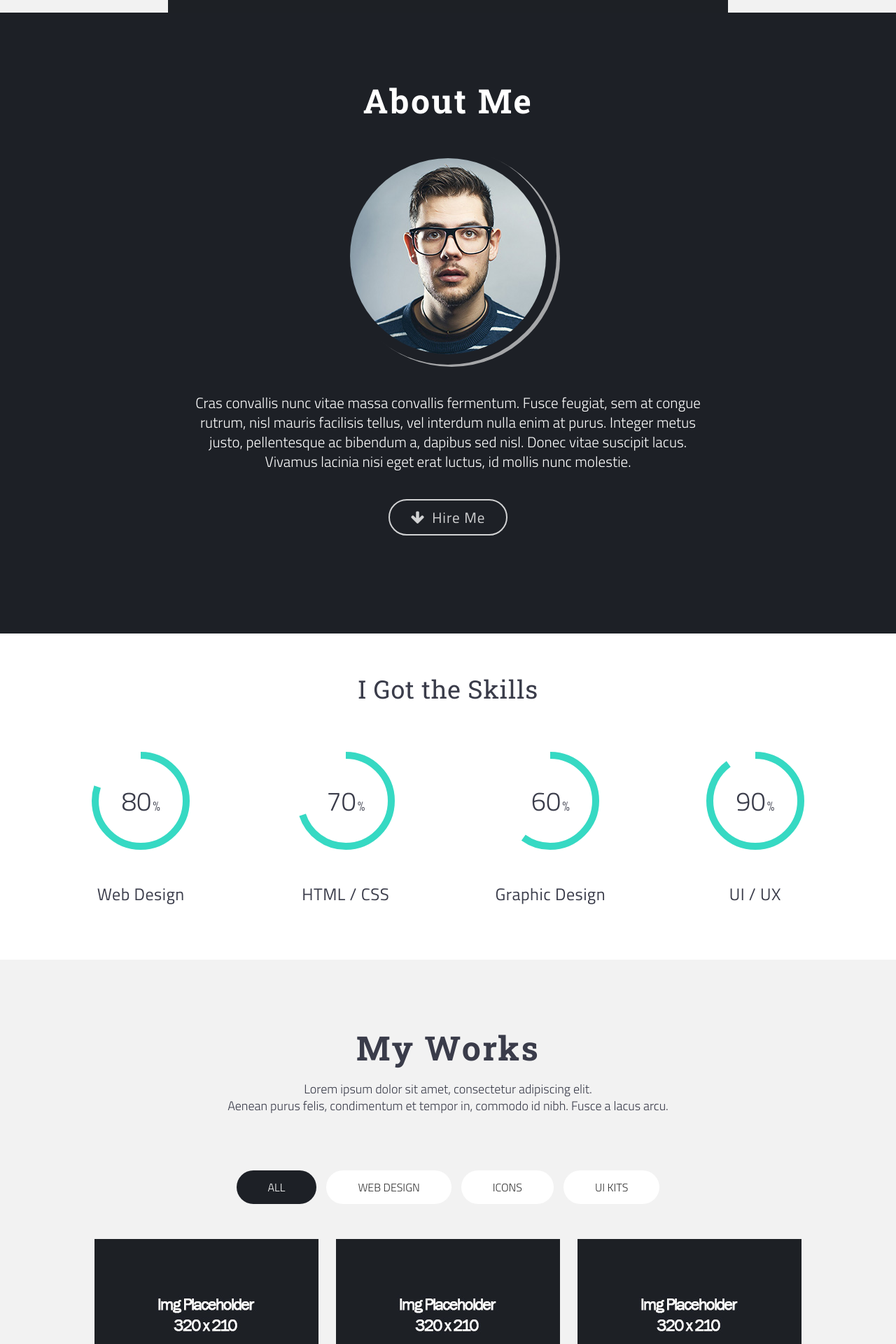
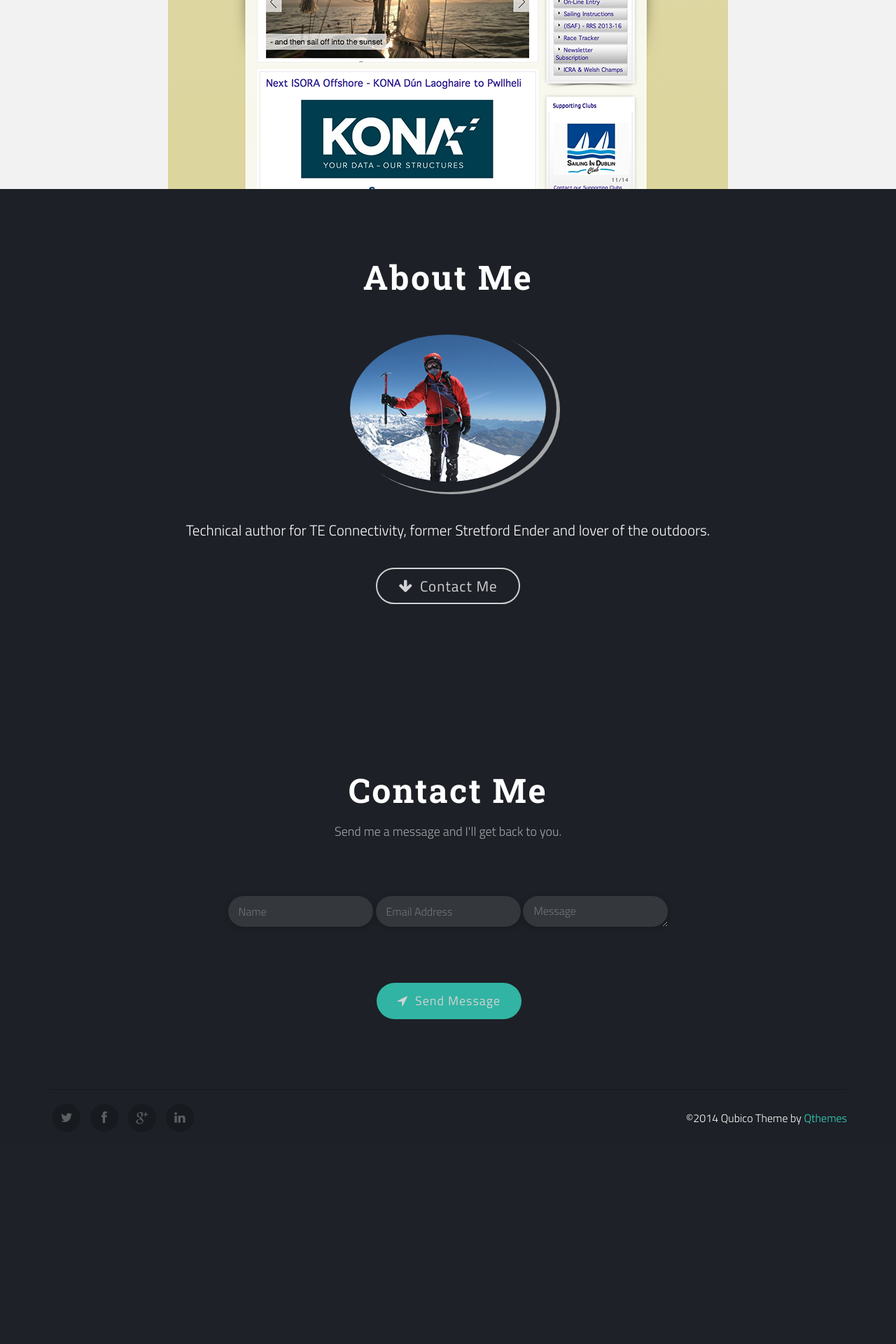
Before and after one commit to marksou/flatsite, a PHP site: page / in a window 1280 px wide. Shown: the part 2240-4160 px from the top of the page at 70% size. After the commit the page ends 3847 px from the top, so only its background shows below. Run offline with PHP 8.4, Linux system fonts and the light colour scheme; some libraries are stand-ins or nearby versions.

Commit message:
Completed html and PHP changes

```diff
--- a/HTML/contact.php
+++ b/HTML/contact.php
@@ -1,6 +1,6 @@
 <?php
-$emailTo = 'yourmail@example.com';
-$siteTitle = 'YourSiteTitle';
+$emailTo = 'mark@southee.co.uk';
+$siteTitle = 'From southee.co.uk';
 
 error_reporting(E_ALL ^ E_NOTICE); // hide all basic notices from PHP
 
--- a/HTML/index.html
+++ b/HTML/index.html
@@ -101,8 +101,8 @@
 
 					<div class="col-sm-6 text-col">
 
-						<h1>Hi, I am John Doe</h1>
-						<p>a visual and interaction designer</p>
+						<h1>Hi, I am Mark Southee</h1>
+						<p>a technical author and web designer</p>
 
 					</div>
 
@@ -150,44 +150,49 @@
 					<div class="col-md-3 col-sm-6 item scrollimation fade-up">
 
 						<div class="icon">
-							<img class="img-responsive img-center" src="assets/service1.png" alt="" />
+							<img class="img-responsive img-center" src="assets/Book.png" alt="" />
 						</div>
 
-						<h2>Web &amp; App Design</h2>
-						<p>Donec quam velit, aliquam at tempor quis, blandit quis nisi. Proin orci enim, dictum vel leo eu, blandit vulputate turpis.</p>
+						<h2>Technical Authoring</h2>
+						<p>I have been a technical author/documentation manager for over 13 years. I’ve worked mainly in a software house environment, in industries such as mobile telecomms, Internet security, high speed networking, document management and retrieval software and TV set top box middleware.</p>
 
 					</div>
 
 					<div class="col-md-3 col-sm-6 item scrollimation fade-up d1">
 
 						<div class="icon">
-							<img class="img-responsive img-center" src="assets/service2.png" alt="" />
+							<img class="img-responsive img-center" src="assets/web_design.png" alt="" />
 						</div>
 
-						<h2>Web Development</h2>
-						<p>Donec quam velit, aliquam at tempor quis, blandit quis nisi. Proin orci enim, dictum vel leo eu, blandit vulputate turpis.</p>
+						<h2>Web Design</h2>
+						<p>I use a mixture of frameworks such as WordPress, Joomla, jQuery Mobile and Bootstrap to create sophisticated sites for any client </p>
 
 					</div>
 
 					<div class="col-md-3 col-sm-6 item scrollimation fade-up d2">
 
 						<div class="icon">
-							<img class="img-responsive img-center" src="assets/service3.png" alt="" />
+							<img class="img-responsive img-center" src="assets/Globe.png" alt="" />
 						</div>
 
-						<h2>SEO Content</h2>
-						<p>Donec quam velit, aliquam at tempor quis, blandit quis nisi. Proin orci enim, dictum vel leo eu, blandit vulputate turpis.</p>
+						<h2>Web Hosting</h2>
+						<p>I can provide secure inexpensive hosting for your site, with the latest Apache/PHP/MySQL intergration. I can provide the following via my hosting company: E-commerce shopping carts Email accounts for your domain with in built spam filtering Open source Content Management Systems and Forum software Site Stats Search Engine Optimization (SEO).</p>
 
 					</div>
 
 					<div class="col-md-3 col-sm-6 item scrollimation fade-up d3">
 
 						<div class="icon">
-							<img class="img-responsive img-center" src="assets/service4.png" alt="" />
+							<img class="img-responsive img-center" src="assets/Router.png" alt="" />
 						</div>
 
-						<h2>Mail Campaigns</h2>
-						<p>Donec quam velit, aliquam at tempor quis, blandit quis nisi. Proin orci enim, dictum vel leo eu, blandit vulputate turpis.</p>
+						<h2>Home Networking</h2>
+						<p>I have experience in setting up home networks. This includes the following:
+Configuring wireless networks
+Setting up Network Access Storage (NAS) devices for data backup and streaming music, video, photos etc
+Setting up automatic back up of data from multiple computers (Windows and Mac)
+Using PS3 and XBox 360 as media streaming devices for music, video etc
+Setting up of wireless music streaming devices such as Sonos</p>
 
 					</div>
 
@@ -207,7 +212,7 @@
 				<header class="section-header text-center">
 
 					<h1 class="scrollimation scale-in">Featured Project</h1>
-					<p>Lorem ipsum dolor sit amet, consectetur adipiscing elit.<br/> Aenean purus felis, condimentum et tempor in, commodo id nibh. Fusce a lacus arcu.</p>
+					<p>ISORA web site re-design.<br/> Convert existing Wordpress site to Joomla</p>
 
 				</header>
 
@@ -216,9 +221,9 @@
 
 					<div class="img-wrapper">
 
-						<img class="img-responsive img-center" src="assets/placeholder-800x500.jpg" alt="" />
+						<img class="img-responsive img-center" src="assets/isora3.png" alt="" />
 
-						<p class="text-center on-hover"><a class="btn btn-meflat icon-right" href="#external">Visit Website<i class="fa fa-arrow-right"></i></a></p>
+						<p class="text-center on-hover"><a class="btn btn-meflat icon-right" href="http://isora.org/index.php/en/" target="_blank">Visit Website<i class="fa fa-arrow-right"></i></a></p>
 
 					</div>
 				</div>
@@ -245,9 +250,9 @@
 
 					<div class="col-sm-8 col-sm-offset-2">
 
-						<img class="img-responsive img-center img-circle scrollimation fade-left" src="assets/about.jpg" alt="" />
+						<img class="img-responsive img-center img-circle scrollimation fade-left" src="assets/me.jpg" alt="" />
 
-						<p class="text-center scrollimation fade-in">Cras convallis nunc vitae massa convallis fermentum. Fusce feugiat, sem at congue rutrum, nisl mauris facilisis tellus, vel interdum nulla enim at purus. Integer metus justo, pellentesque ac bibendum a, dapibus sed nisl. Donec vitae suscipit lacus. Vivamus lacinia nisi eget erat luctus, id mollis nunc molestie. </p>
+						<p class="text-center scrollimation fade-in">Technical author for TE Connectivity, former Stretford Ender and lover of the outdoors. </p>
 
 					</div>
 
@@ -255,341 +260,12 @@
 
 
 
-				<p class="text-center"><a class="btn btn-meflat scrollto white icon-left" href="#contact"><i class="fa fa-arrow-down"></i>Hire Me</a></p>
+				<p class="text-center"><a class="btn btn-meflat scrollto white icon-left" href="#contact"><i class="fa fa-arrow-down"></i>Contact Me</a></p>
 
 			</div>
 
 		</section>
-		<!-- ==============================================
-		SKILLS
-		=============================================== -->
-		<section id="skills" class="white-bg">
 
-			<div class="container">
-
-				<div class="row skills">
-
-					<h1 class="text-center scrollimation fade-in">I Got the Skills</h1>
-
-					<div class="col-sm-6 col-md-3 text-center">
-						<span class="chart" data-percent="80"><span class="percent">80</span></span>
-						<h2 class="text-center">Web Design</h2>
-					</div>
-					<div class="col-sm-6 col-md-3 text-center">
-						<span class="chart" data-percent="70"><span class="percent">70</span></span>
-						<h2 class="text-center">HTML / CSS</h2>
-					</div>
-					<div class="col-sm-6 col-md-3 text-center">
-						<span class="chart" data-percent="60"><span class="percent">60</span></span>
-						<h2 class="text-center">Graphic Design</h2>
-					</div>
-					<div class="col-sm-6 col-md-3 text-center">
-						<span class="chart" data-percent="90"><span class="percent">90</span></span>
-						<h2 class="text-center">UI / UX</h2>
-					</div>
-
-				</div><!--End row -->
-
-			</div>
-
-
-		</section>
- 		<!-- ==============================================
-		PORTFOLIO
-		=============================================== -->
-		<section id="portfolio" class="gray-bg padding-top-bottom">
-
-			<div class="container">
-
-				<header class="section-header text-center">
-
-					<h1 class="scrollimation scale-in">My Works</h1>
-					<p>Lorem ipsum dolor sit amet, consectetur adipiscing elit.<br/> Aenean purus felis, condimentum et tempor in, commodo id nibh. Fusce a lacus arcu.</p>
-
-				</header>
-
-				<!--==== Portfolio Filters ====-->
-				<div id="filter-works">
-					<ul>
-						<li class="active scrollimation fade-right d1">
-							<a href="#" data-filter="*">All</a>
-						</li>
-						<li class="scrollimation fade-right">
-							<a href="#" data-filter=".web-design">Web Design</a>
-						</li>
-						<li class="scrollimation fade-left">
-							<a href="#" data-filter=".icons">Icons</a>
-						</li>
-						<li class="scrollimation fade-left d1">
-							<a href="#" data-filter=".ui-kits">UI Kits</a>
-						</li>
-					</ul>
-				</div><!--End portfolio filters -->
-
-			</div><!--End portfolio header -->
-
-			<div class="container masonry-wrapper scrollimation fade-in">
-
-				<div id="projects-container">
-
-					<!-- ==============================================
-					SINGLE PROJECT ITEM
-					=============================================== -->
-					<article class="project-item web-design">
-
-						<img class="img-responsive project-image" src="assets/placeholder-320x210.jpg"  alt=""><!--Project thumb -->
-
-						<div class="hover-mask">
-							<h2 class="project-title">Project Title</h2><!--Project Title -->
-							<p>Subtitle</p><!--Project Subtitle -->
-						</div>
-
-						<!--==== Project Preview HTML ====-->
-
-						<div class="sr-only project-description"
-							data-category="Category"
-							data-date="Date"
-							data-client="Client"
-							data-link="www.example.com,http://www.google.com"
-							data-descr="A small description goes here."
-							data-images="assets/placeholder-750x430.jpg,assets/placeholder-750x430.jpg"
-						>
-							<p>Lorem ipsum dolor sit amet, consectetur adipiscing elit. Nam sapien risus, blandit at fringilla ac, varius sed dolor. Donec augue lacus, vulputate sed consectetur facilisis, interdum pharetra ligula. Nulla suscipit erat nibh, ut porttitor nisl dapibus eu.</p>
-
-							<p>Lorem ipsum dolor sit amet, consectetur adipiscing elit. Nam sapien risus, blandit at fringilla ac, varius sed dolor. Donec augue lacus, vulputate sed consectetur facilisis, interdum pharetra ligula. Nulla suscipit erat nibh, ut porttitor nisl dapibus eu.</p>
-							<p>Nam eget urna pellentesque nisl ultrices dapibus. Mauris accumsan vehicula nisl, sed tempus mauris facilisis eu. Donec a iaculis nisi, quis malesuada justo. Pellentesque ut enim sit amet ipsum dignissim egestas. Morbi tincidunt rhoncus urna eget placerat.</p>
-							<p class="text-right"><a class="btn btn-meflat icon-right" href="#external-link">Visit Website<i class="fa fa-arrow-right"></i></a></p>
-						</div>
-
-					</article>
-					<!-- ==============================================
-					END PROJECT ITEM
-					=============================================== -->
-
-					<article class="project-item icons">
-
-						<img class="img-responsive project-image" src="assets/placeholder-320x210.jpg"  alt=""><!--Project thumb -->
-
-						<div class="hover-mask">
-							<h2 class="project-title">Project Title</h2><!--Project Title -->
-							<p>Subtitle</p><!--Project Subtitle -->
-						</div>
-
-						<!--==== Project Preview HTML ====-->
-
-						<div class="sr-only project-description"
-							data-category="Category"
-							data-date="Date"
-							data-client="Client"
-							data-link="www.example.com,http://www.google.com"
-							data-descr="A small description goes here."
-							data-images="assets/placeholder-750x430.jpg,assets/placeholder-750x430.jpg"
-						>
-							<p>Lorem ipsum dolor sit amet, consectetur adipiscing elit. Nam sapien risus, blandit at fringilla ac, varius sed dolor. Donec augue lacus, vulputate sed consectetur facilisis, interdum pharetra ligula. Nulla suscipit erat nibh, ut porttitor nisl dapibus eu.</p>
-
-							<p>Lorem ipsum dolor sit amet, consectetur adipiscing elit. Nam sapien risus, blandit at fringilla ac, varius sed dolor. Donec augue lacus, vulputate sed consectetur facilisis, interdum pharetra ligula. Nulla suscipit erat nibh, ut porttitor nisl dapibus eu.</p>
-							<p>Nam eget urna pellentesque nisl ultrices dapibus. Mauris accumsan vehicula nisl, sed tempus mauris facilisis eu. Donec a iaculis nisi, quis malesuada justo. Pellentesque ut enim sit amet ipsum dignissim egestas. Morbi tincidunt rhoncus urna eget placerat.</p>
-							<p class="text-right"><a class="btn btn-meflat icon-right" href="#external-link">Visit Website<i class="fa fa-arrow-right"></i></a></p>
-						</div>
-
-					</article><!--End Project Item -->
-
-					<article class="project-item web-design">
-
-						<img class="img-responsive project-image" src="assets/placeholder-320x210.jpg"  alt=""><!--Project thumb -->
-
-						<div class="hover-mask">
-							<h2 class="project-title">Project Title</h2><!--Project Title -->
-							<p>Subtitle</p><!--Project Subtitle -->
-						</div>
-
-						<!--==== Project Preview HTML ====-->
-
-						<div class="sr-only project-description"
-							data-category="Category"
-							data-date="Date"
-							data-client="Client"
-							data-link="www.example.com,http://www.google.com"
-							data-descr="A small description goes here."
-							data-images="assets/placeholder-750x430.jpg,assets/placeholder-750x430.jpg"
-						>
-							<p>Lorem ipsum dolor sit amet, consectetur adipiscing elit. Nam sapien risus, blandit at fringilla ac, varius sed dolor. Donec augue lacus, vulputate sed consectetur facilisis, interdum pharetra ligula. Nulla suscipit erat nibh, ut porttitor nisl dapibus eu.</p>
-
-							<p>Lorem ipsum dolor sit amet, consectetur adipiscing elit. Nam sapien risus, blandit at fringilla ac, varius sed dolor. Donec augue lacus, vulputate sed consectetur facilisis, interdum pharetra ligula. Nulla suscipit erat nibh, ut porttitor nisl dapibus eu.</p>
-							<p>Nam eget urna pellentesque nisl ultrices dapibus. Mauris accumsan vehicula nisl, sed tempus mauris facilisis eu. Donec a iaculis nisi, quis malesuada justo. Pellentesque ut enim sit amet ipsum dignissim egestas. Morbi tincidunt rhoncus urna eget placerat.</p>
-							<p class="text-right"><a class="btn btn-meflat icon-right" href="#external-link">Visit Website<i class="fa fa-arrow-right"></i></a></p>
-						</div>
-
-					</article><!--End Project Item -->
-
-					<article class="project-item icons">
-
-						<img class="img-responsive project-image" src="assets/placeholder-320x210.jpg"  alt=""><!--Project thumb -->
-
-						<div class="hover-mask">
-							<h2 class="project-title">Project Title</h2><!--Project Title -->
-							<p>Subtitle</p><!--Project Subtitle -->
-						</div>
-
-						<!--==== Project Preview HTML ====-->
-
-						<div class="sr-only project-description"
-							data-category="Category"
-							data-date="Date"
-							data-client="Client"
-							data-link="www.example.com,http://www.google.com"
-							data-descr="A small description goes here."
-							data-images="assets/placeholder-750x430.jpg,assets/placeholder-750x430.jpg"
-						>
-							<p>Lorem ipsum dolor sit amet, consectetur adipiscing elit. Nam sapien risus, blandit at fringilla ac, varius sed dolor. Donec augue lacus, vulputate sed consectetur facilisis, interdum pharetra ligula. Nulla suscipit erat nibh, ut porttitor nisl dapibus eu.</p>
-
-							<p>Lorem ipsum dolor sit amet, consectetur adipiscing elit. Nam sapien risus, blandit at fringilla ac, varius sed dolor. Donec augue lacus, vulputate sed consectetur facilisis, interdum pharetra ligula. Nulla suscipit erat nibh, ut porttitor nisl dapibus eu.</p>
-							<p>Nam eget urna pellentesque nisl ultrices dapibus. Mauris accumsan vehicula nisl, sed tempus mauris facilisis eu. Donec a iaculis nisi, quis malesuada justo. Pellentesque ut enim sit amet ipsum dignissim egestas. Morbi tincidunt rhoncus urna eget placerat.</p>
-							<p class="text-right"><a class="btn btn-meflat icon-right" href="#external-link">Visit Website<i class="fa fa-arrow-right"></i></a></p>
-						</div>
-
-					</article><!--End Project Item -->
-
-					<article class="project-item ui-kits">
-
-						<img class="img-responsive project-image" src="assets/placeholder-320x210.jpg"  alt=""><!--Project thumb -->
-
-						<div class="hover-mask">
-							<h2 class="project-title">Project Title</h2><!--Project Title -->
-							<p>Subtitle</p><!--Project Subtitle -->
-						</div>
-
-						<!--==== Project Preview HTML ====-->
-
-						<div class="sr-only project-description"
-							data-category="Category"
-							data-date="Date"
-							data-client="Client"
-							data-link="www.example.com,http://www.google.com"
-							data-descr="A small description goes here."
-							data-images="assets/placeholder-750x430.jpg,assets/placeholder-750x430.jpg"
-						>
-							<p>Lorem ipsum dolor sit amet, consectetur adipiscing elit. Nam sapien risus, blandit at fringilla ac, varius sed dolor. Donec augue lacus, vulputate sed consectetur facilisis, interdum pharetra ligula. Nulla suscipit erat nibh, ut porttitor nisl dapibus eu.</p>
-
-							<p>Lorem ipsum dolor sit amet, consectetur adipiscing elit. Nam sapien risus, blandit at fringilla ac, varius sed dolor. Donec augue lacus, vulputate sed consectetur facilisis, interdum pharetra ligula. Nulla suscipit erat nibh, ut porttitor nisl dapibus eu.</p>
-							<p>Nam eget urna pellentesque nisl ultrices dapibus. Mauris accumsan vehicula nisl, sed tempus mauris facilisis eu. Donec a iaculis nisi, quis malesuada justo. Pellentesque ut enim sit amet ipsum dignissim egestas. Morbi tincidunt rhoncus urna eget placerat.</p>
-							<p class="text-right"><a class="btn btn-meflat icon-right" href="#external-link">Visit Website<i class="fa fa-arrow-right"></i></a></p>
-						</div>
-
-					</article><!--End Project Item -->
-
-					<article class="project-item ui-kits">
-
-						<img class="img-responsive project-image" src="assets/placeholder-320x210.jpg"  alt=""><!--Project thumb -->
-
-						<div class="hover-mask">
-							<h2 class="project-title">Project Title</h2><!--Project Title -->
-							<p>Subtitle</p><!--Project Subtitle -->
-						</div>
-
-						<!--==== Project Preview HTML ====-->
-
-						<div class="sr-only project-description"
-							data-category="Category"
-							data-date="Date"
-							data-client="Client"
-							data-link="www.example.com,http://www.google.com"
-							data-descr="A small description goes here."
-							data-images="assets/placeholder-750x430.jpg,assets/placeholder-750x430.jpg"
-						>
-							<p>Lorem ipsum dolor sit amet, consectetur adipiscing elit. Nam sapien risus, blandit at fringilla ac, varius sed dolor. Donec augue lacus, vulputate sed consectetur facilisis, interdum pharetra ligula. Nulla suscipit erat nibh, ut porttitor nisl dapibus eu.</p>
-
-							<p>Lorem ipsum dolor sit amet, consectetur adipiscing elit. Nam sapien risus, blandit at fringilla ac, varius sed dolor. Donec augue lacus, vulputate sed consectetur facilisis, interdum pharetra ligula. Nulla suscipit erat nibh, ut porttitor nisl dapibus eu.</p>
-							<p>Nam eget urna pellentesque nisl ultrices dapibus. Mauris accumsan vehicula nisl, sed tempus mauris facilisis eu. Donec a iaculis nisi, quis malesuada justo. Pellentesque ut enim sit amet ipsum dignissim egestas. Morbi tincidunt rhoncus urna eget placerat.</p>
-							<p class="text-right"><a class="btn btn-meflat icon-right" href="#external-link">Visit Website<i class="fa fa-arrow-right"></i></a></p>
-						</div>
-
-					</article><!--End Project Item -->
-
-				</div><!-- End projects -->
-
-			</div><!-- End container -->
-
-			<!-- ==============================================
-			PROJECT PREVIEW MODAL (Do not alter this markup)
-			=============================================== -->
-			<div id="project-modal" class="modal fade">
-
-				<div class="modal-dialog">
-
-					<div class="modal-content">
-
-						<div class="modal-header">
-
-							<div class="container">
-
-								<button type="button" class="close" data-dismiss="modal" aria-hidden="true">&times;</button>
-
-								<h1 id="hdr-title" class="text-center"></h1>
-								<div class="row">
-									<div class="col-md-8 col-md-offset-2">
-										<div class="image-wrapper">
-											<img class="img-responsive" src="assets/chrome.png" alt="">
-											<div class="loader"></div>
-											<div class="screen"></div>
-										</div>
-									</div>
-								</div>
-							</div>
-
-						</div>
-
-						<div class="modal-body">
-							<div class="container">
-								<div class="row">
-									<div id="project-sidebar" class="col-md-3">
-										<h2 id="sdbr-title"></h2>
-										<p id="sdbr-category"></p>
-										<p id="sdbr-date"></p>
-										<p id="sdbr-client"></p>
-										<p id="sdbr-link"><a href="#link" target="_blank"></a></p>
-										<p id="sdbr-descr"></p>
-									</div>
-									<div id="project-content" class="col-md-8 col-md-offset-1">
-									</div>
-								</div>
-
-							</div>
-						</div><!-- End modal-body -->
-
-					</div><!-- End modal-content -->
-
-				</div><!-- End modal-dialog -->
-
-			</div><!-- End modal -->
-
-		</section>
-		<!-- ==============================================
-		DRIBBLE
-		=============================================== -->
-		<section id="dribbble">
-			<h1 class="dribbble-button"><a href="#" target="_blank">My Dribbble Shots</a></h1>
-				<div class="row">
-					<div class="col-md-2 col-sm-4 col-xs-6">
-						<a href="#link" target="_blank"><img class="img-responsive" src="assets/placeholder-375x250.jpg"  alt=""></a>
-					</div>
-					<div class="col-md-2 col-sm-4 col-xs-6">
-						<a href="#link" target="_blank"><img class="img-responsive" src="assets/placeholder-375x250.jpg"  alt=""></a>
-					</div>
-					<div class="col-md-2 col-sm-4 col-xs-6">
-						<a href="#link" target="_blank"><img class="img-responsive" src="assets/placeholder-375x250.jpg"  alt=""></a>
-					</div>
-					<div class="col-md-2 col-sm-4 col-xs-6">
-						<a href="#link" target="_blank"><img class="img-responsive" src="assets/placeholder-375x250.jpg"  alt=""></a>
-					</div>
-					<div class="col-md-2 col-sm-4 col-xs-6">
-						<a href="#link" target="_blank"><img class="img-responsive" src="assets/placeholder-375x250.jpg"  alt=""></a>
-					</div>
-					<div class="col-md-2 col-sm-4 col-xs-6">
-						<a href="#link" target="_blank"><img class="img-responsive" src="assets/placeholder-375x250.jpg"  alt=""></a>
-					</div>
-				</div>
-		</section>
 		<!-- ==============================================
 		CONTACT
 		=============================================== -->
@@ -599,8 +275,8 @@
 
 				<header class="section-header text-center">
 
-					<h1 class="scrollimation scale-in">Drop Me a Line</h1>
-					<p>Lorem ipsum dolor sit amet, consectetur adipiscing elit.<br/> Aenean purus felis, condimentum et tempor in, commodo id nibh. Fusce a lacus arcu.</p>
+					<h1 class="scrollimation scale-in">Contact Me</h1>
+					<p>Send me a message and I'll get back to you.</p>
 
 				</header>
 
@@ -641,11 +317,10 @@
 
 					<div class="col-sm-6">
 						<ul class="social-links">
-							<li class="scrollimation fade-right d4"><a href="#link"><i class="fa fa-twitter fa-fw"></i></a></li>
-							<li class="scrollimation fade-right d3"><a href="#link"><i class="fa fa-facebook fa-fw"></i></a></li>
-							<li class="scrollimation fade-right d2"><a href="#link"><i class="fa fa-google-plus fa-fw"></i></a></li>
-							<li class="scrollimation fade-right d1"><a href="#link"><i class="fa fa-dribbble fa-fw"></i></a></li>
-							<li class="scrollimation fade-right"><a href="#link"><i class="fa fa-linkedin fa-fw"></i></a></li>
+							<li class="scrollimation fade-right d4"><a href="https://twitter.com/marksou"><i class="fa fa-twitter fa-fw"></i></a></li>
+							<li class="scrollimation fade-right d3"><a href="https://www.facebook.com/mark.southee"><i class="fa fa-facebook fa-fw"></i></a></li>
+							<li class="scrollimation fade-right d2"><a href="https://plus.google.com/u/0/+MarkSouthee/about"><i class="fa fa-google-plus fa-fw"></i></a></li>
+							<li class="scrollimation fade-right"><a href="http://uk.linkedin.com/pub/mark-southee/4/320/485"><i class="fa fa-linkedin fa-fw"></i></a></li>
 						</ul>
 					</div>
 
```
Also changed, not shown: HTML/assets/Book.png (added), HTML/assets/Globe.png (added), HTML/assets/Router.png (added), HTML/assets/isora.png (added), HTML/assets/isora2.png (added), HTML/assets/isora3.png (added), HTML/assets/me.jpg (added), HTML/assets/web_design.png (added).
